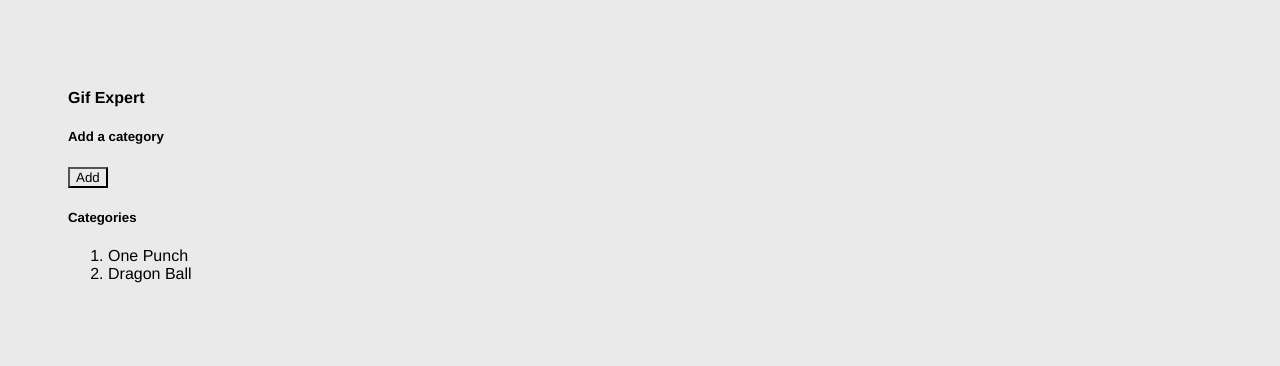
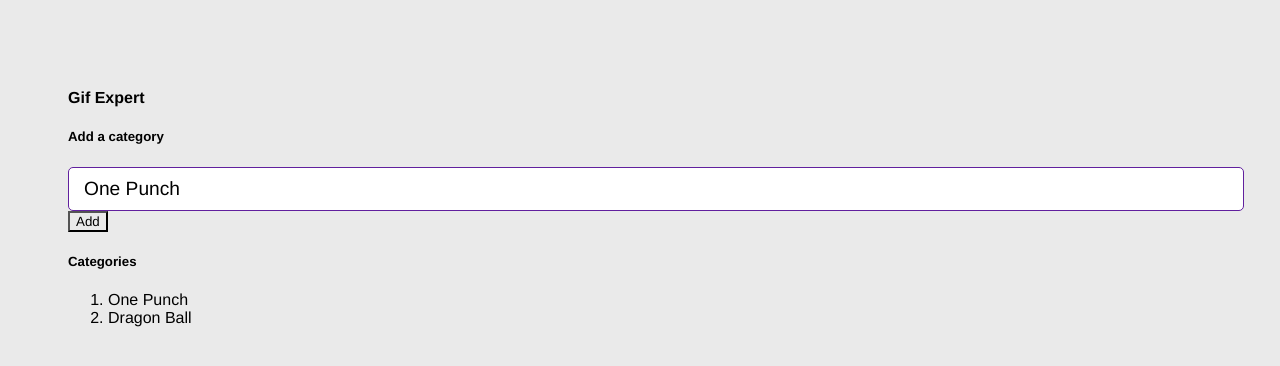
Before and after one commit to JaviKo500/04-gift-expert-react, a React (Vite) app: page / in a window 1280 px wide. Shown: the top 366 px of the page. Built offline with nearby package versions, Linux system fonts and the light colour scheme.

Commit message:
feat: add category component

```diff
--- a/src/GifExpertApp.tsx
+++ b/src/GifExpertApp.tsx
@@ -1,4 +1,5 @@
 import { useState } from 'react';
+import { AddCategory } from './components/AddCategory';
 
 export const GifExpertApp = () => {
   const [categories, setCategories] = useState([ 'One Punch', 'Dragon Ball' ]);
@@ -8,7 +9,7 @@
   return (
     <>
       <h4>Gif Expert</h4>
-      <h5>Add a category</h5>
+      <AddCategory />
       <button onClick={() => onAddCategory('Test')} >Add</button>
       <h5>Categories</h5>
       <ol>
--- /dev/null
+++ b/src/components/AddCategory.tsx
@@ -0,0 +1,25 @@
+import { useState } from "react";
+
+export const AddCategory = () => {
+  const [inputValue, setInputValue] = useState('One Punch');
+  const onInputChange = (event: React.ChangeEvent<HTMLInputElement>) => {
+    setInputValue(event.target.value);
+  }
+  const onSubmit = (event: React.FormEvent<HTMLFormElement>) => {
+    event.preventDefault();
+    console.log('<--------------- JK AddCategory --------------->');
+    console.log(inputValue);
+  }
+  return(
+    <>
+      <h5>Add a category</h5>
+      <form onSubmit={onSubmit}>
+        <input type="text"
+          placeholder="Search gift"
+          value={inputValue}
+          onChange={onInputChange}
+          />
+      </form>
+    </>
+  );
+}
```
